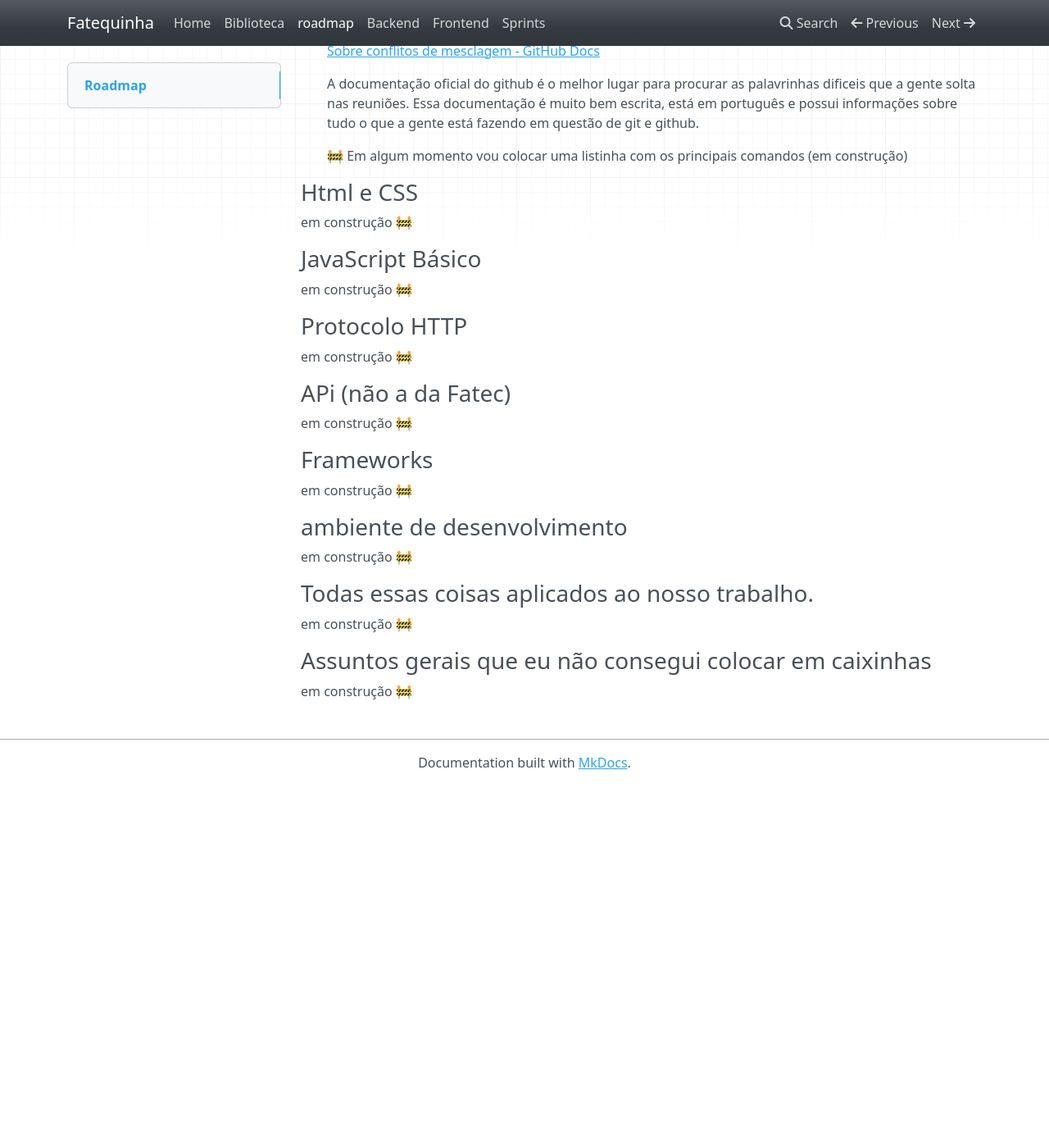
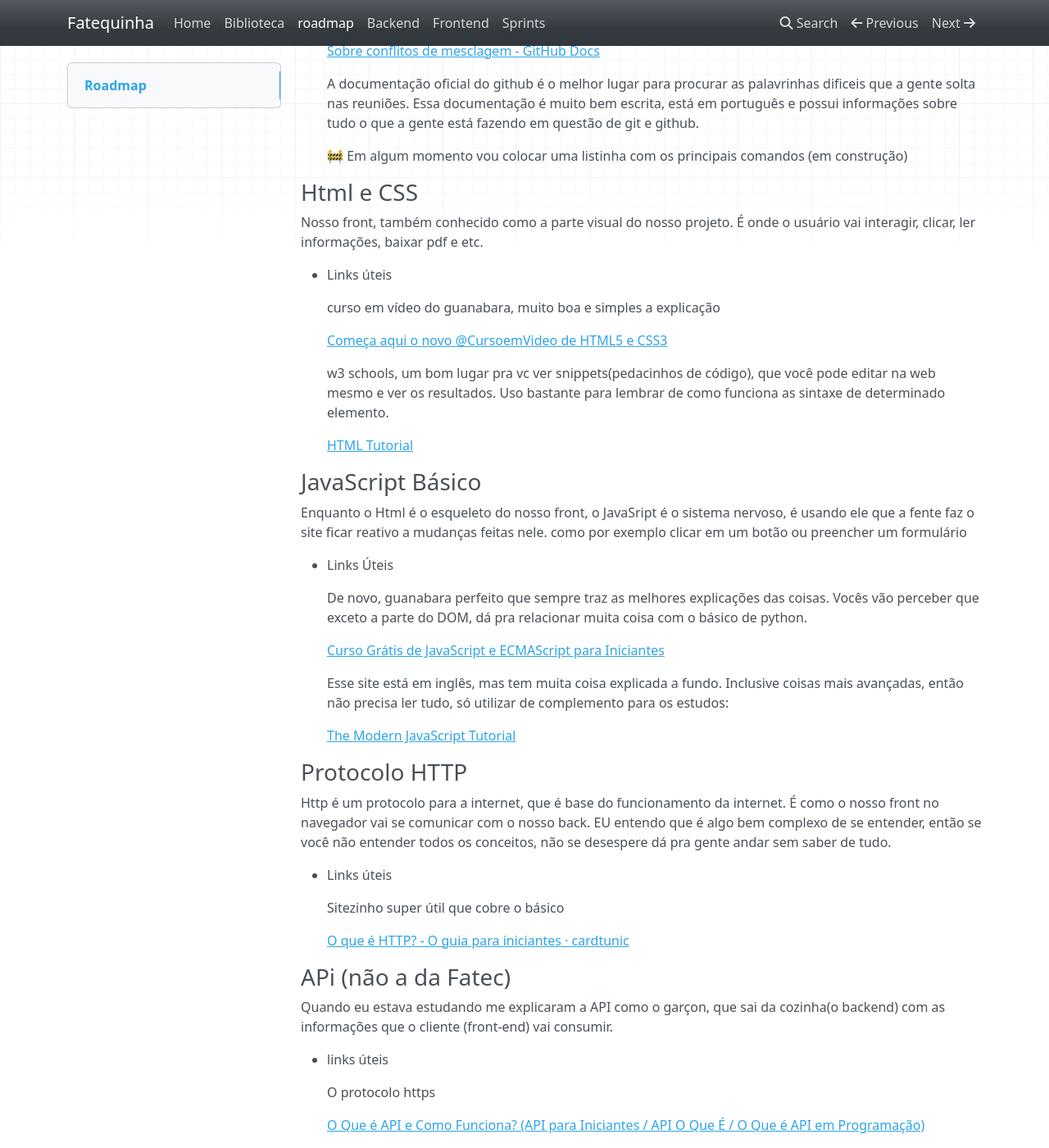
Before and after one commit to c137santos/FATEC-API-1S-DOCUMENTS, an MkDocs documentation site: the page built from docs/roadmap.md, in a window 1280 px wide and 1400 px high, scrolled down 2187 px. Shown: the whole window at 82% size. Built offline with MkDocs 1.6.1, drawn with Linux system fonts in a browser that asks for light colours; nearby versions of some CDN libraries; before the commit the page ends 3145 px from its top, so only the background shows below that.

Commit message:
adiciona mais coisas

```diff
--- a/docs/roadmap.md
+++ b/docs/roadmap.md
@@ -88,22 +88,56 @@ A maioria das funcionalidades git foram feitas pensando em problemas assim que f
 
     </aside>
 
-
 ### **Html e CSS**
 
-em construção 🚧
+Nosso front, também conhecido como a parte visual do nosso projeto. É onde o usuário vai interagir, clicar, ler informações, baixar pdf e etc.
+
+- Links úteis
+
+    curso em vídeo do guanabara, muito boa e simples a explicação
+
+    [Começa aqui o novo @CursoemVideo de HTML5 e CSS3](https://www.youtube.com/watch?v=Ejkb_YpuHWs&list=PLHz_AreHm4dkZ9-atkcmcBaMZdmLHft8n&pp=iAQB)
+
+    w3 schools, um bom lugar pra vc ver snippets(pedacinhos de código), que você pode editar na web mesmo e ver os resultados. Uso bastante para lembrar de como funciona as sintaxe de determinado elemento.
+
+    [HTML Tutorial](https://www.w3schools.com/html/)
+
 
 ### JavaScript Básico
 
-em construção 🚧
+Enquanto o Html é o esqueleto do nosso front, o JavaSript é o sistema nervoso, é usando ele que a fente faz o site ficar reativo a mudanças feitas nele. como por exemplo clicar em um botão ou preencher um formulário
+
+- Links Úteis
+
+    De novo, guanabara perfeito que sempre traz as melhores explicações das coisas. Vocês vão perceber que exceto a parte do DOM, dá pra relacionar muita coisa com o básico de python.
+
+    [Curso Grátis de JavaScript e ECMAScript para Iniciantes](https://www.youtube.com/playlist?list=PLHz_AreHm4dlsK3Nr9GVvXCbpQyHQl1o1)
+
+    Esse site está em inglês, mas tem muita coisa explicada a fundo. Inclusive coisas mais avançadas, então não precisa ler tudo, só utilizar de complemento para os estudos:
+
+    [The Modern JavaScript Tutorial](https://javascript.info/)
+
 
 ### Protocolo HTTP
 
-em construção 🚧
+Http é um protocolo para a internet, que é base do funcionamento da internet. É como o nosso front no navegador vai se comunicar com o nosso back. EU entendo que é algo bem complexo de se entender, então se você não entender todos os conceitos, não se desespere dá pra gente andar sem saber de tudo.
+
+- Links úteis
+
+    Sitezinho super útil que cobre o básico
+
+    [O que é HTTP? - O guia para iniciantes · cardtunic](https://www.tabnews.com.br/cardtunic/o-que-e-http-o-guia-para-iniciantes)
+
 
 ### APi (não a da Fatec)
 
-em construção 🚧
+Quando eu estava estudando me explicaram a API como o garçon, que sai da cozinha(o backend) com as informações que o cliente (front-end) vai consumir.
+
+- links úteis
+
+    O protocolo https
+
+    [O Que é API  e Como Funciona? (API para Iniciantes / API O Que É / O Que é API em Programação)](https://www.youtube.com/watch?v=7QexxywcQhk&ab_channel=IlustraDev)
 
 ### Frameworks
 
```
